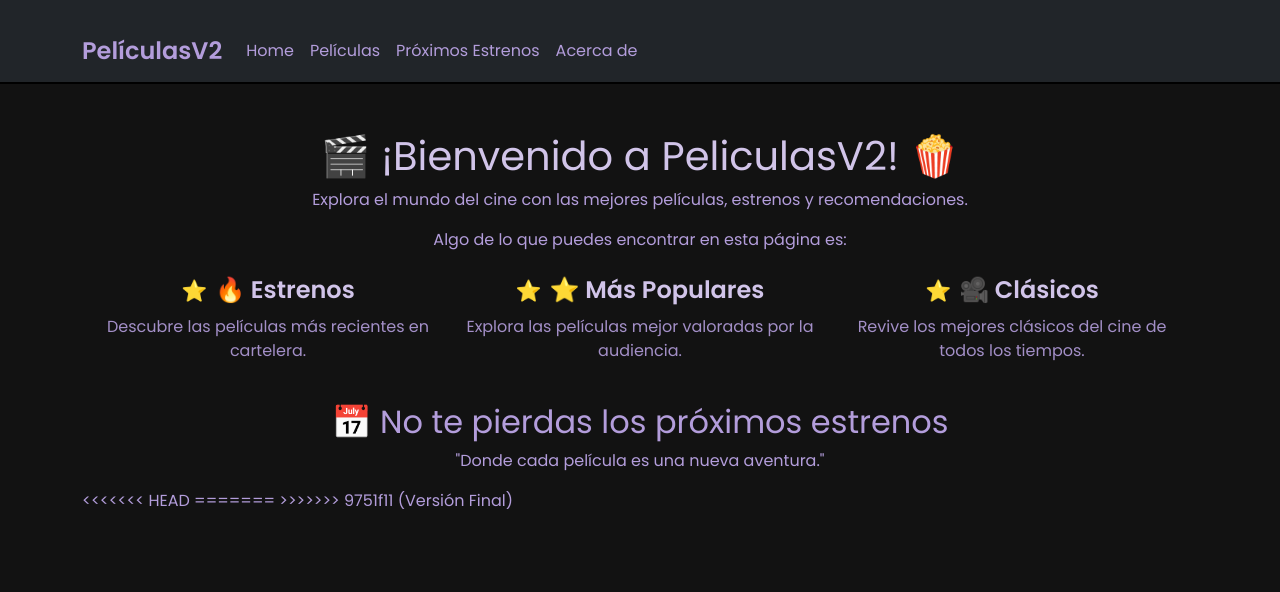
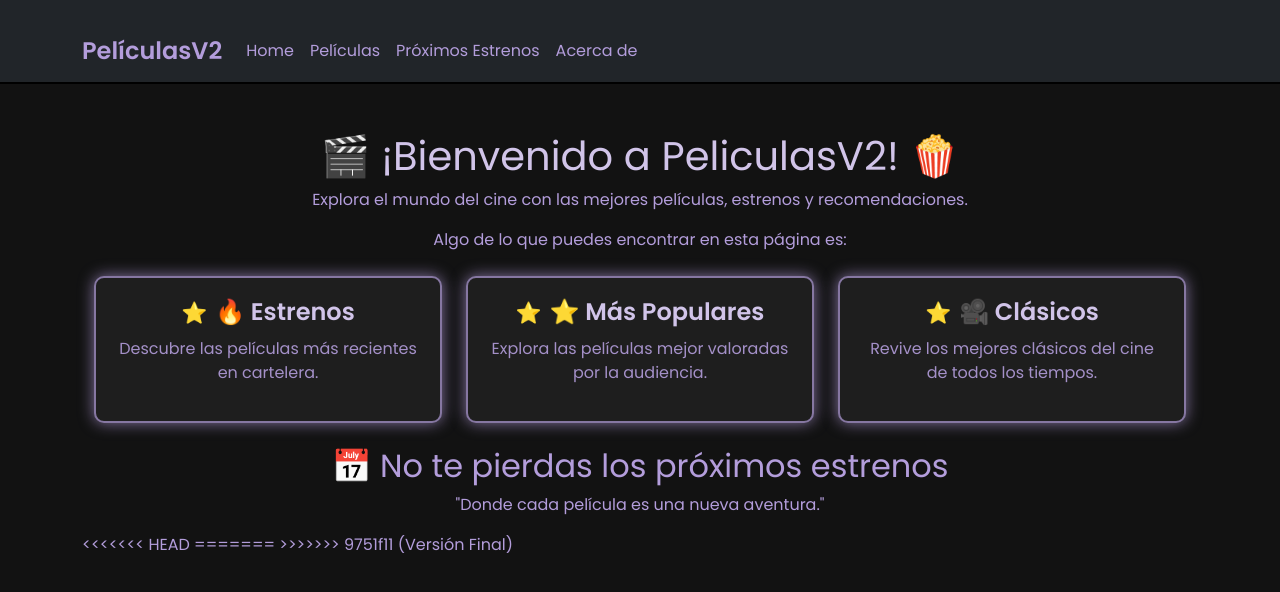
Before and after one commit to leo-morales-dev/peliculasv2, an Angular app: page /home in a window 1280 px wide. Shown: the top 592 px of the page. Built offline with nearby package versions, Linux system fonts and the light colour scheme.

Commit message:
Update home.component.css

```diff
--- a/src/app/pages/home/home.component.css
+++ b/src/app/pages/home/home.component.css
@@ -1,4 +1,3 @@
-<<<<<<< HEAD
 .info-box {
     background-color: #1e1e1e;
     padding: 20px;
@@ -29,7 +28,6 @@
     color: #ffd700; /* Color dorado */
   }
 
-=======
 .info-box {
     background-color: #1e1e1e;
     padding: 20px;
@@ -59,5 +57,3 @@
     display: inline-block;
     color: #ffd700; /* Color dorado */
   }
-
->>>>>>> 9751f11 (Versión Final)
```
